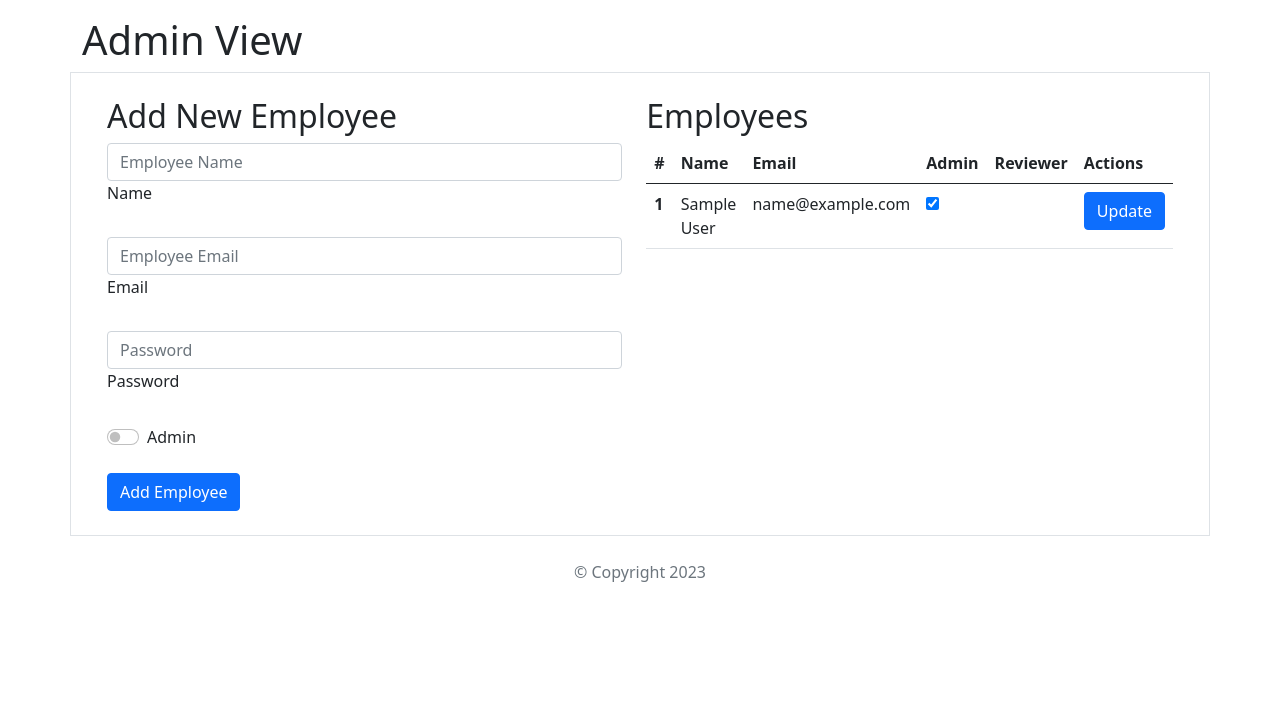
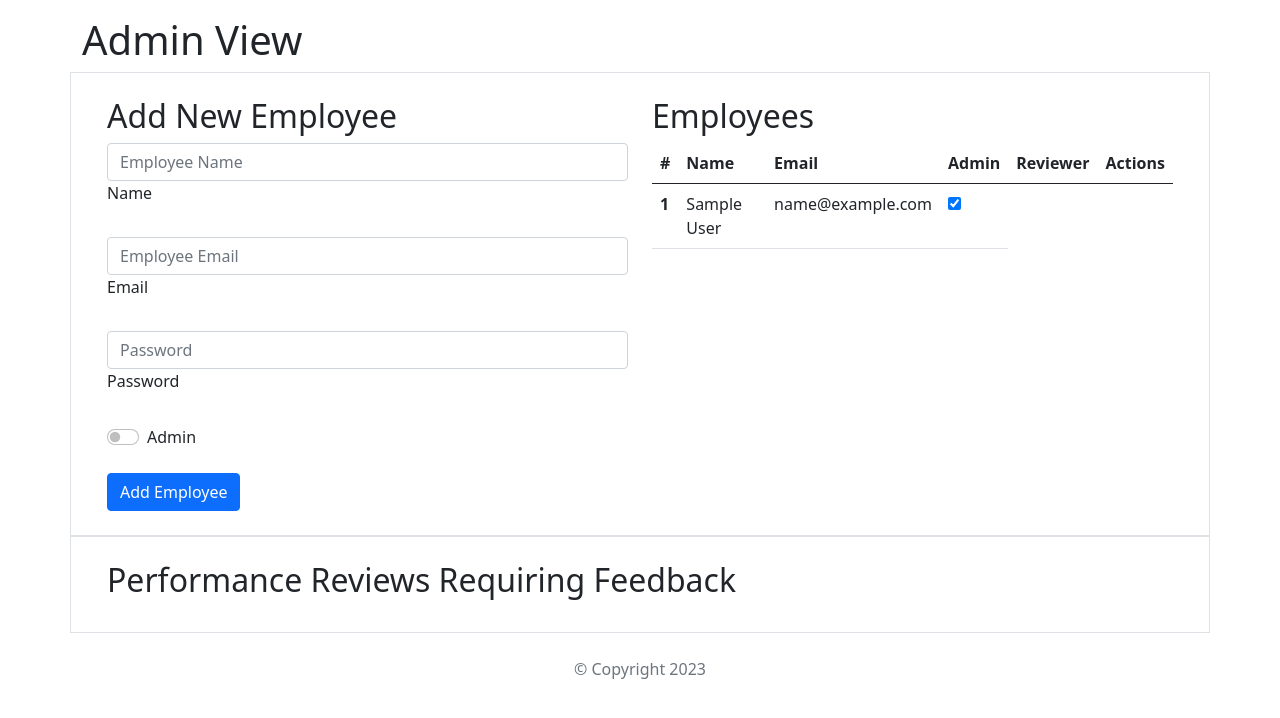
Before and after one commit to ShubhamChauhan9/employee-review-system, a Node server app: page /profile in a window 1280 px wide. Shown: the part 56-774 px from the top of the page. Run offline with Node 20, Linux system fonts and the light colour scheme; the visitor is signed in with stand-in values (Sample User, id 1); data that the repository does not hold is empty; some libraries are stand-ins or nearby versions.

Commit message:
admin feedback form handled

```diff
--- a/views/admin.ejs
+++ b/views/admin.ejs
@@ -75,8 +75,8 @@
                                         <input class="isAdminCheck" data="<%=employee._id %>" class="form-check-input" type="checkbox" role="switch" <% if (employee.isAdmin) { %> checked
                                         <% } %> />
                                     </td>
-                                    <td>
-                                        <% if (!employee.isAdmin) { %>
+                                    <% if (!employee.isAdmin) { %>
+                                        <td>
                                             <select name="reviewers" class="form-select" aria-label="Select reviewer" aria-placeholder="select reviewer" multiple>
                                             <option selected disabled>Select a Revi ewer</option>
 
@@ -89,11 +89,11 @@
                                                 <% }) %>
 
                                             </select>
-                                            <% } %>
-                                    </td>
-                                    <td>
-                                        <button type="submit" class="btn btn-primary">Update</button>
-                                    </td>
+                                        </td>
+                                        <td>
+                                            <button type="submit" class="btn btn-primary">Update</button>
+                                        </td>
+                                        <% } %>
                                 </form>
 
                             </tr>
@@ -132,6 +132,27 @@
 
                         <% }) %>
         </div>
+
+        <div class="row gx-4 border p-4">
+            <div class="col">
+                <h2>Performance Reviews Requiring Feedback</h2>
+                <!-- Add form for submitting feedback -->
+                <% reviews.forEach(function(review) { %>
+                    <div class="border p-4 mb-2">
+                        <h5> Submit Feedback for
+                            <%= review.employeeId.name %>
+                        </h5>
+                        <form action="/employee/performance-reviews/<%= review._id %>/<%=user._id %>" method="post">
+                            <div class="form-outline mb-4">
+                                <input class="form-control" value="<%= review.reviewers.find(rev => rev.reviewer.equals(user._id))?.feedback %>" id="feedback" type="text" name="feedback" placeholder="Feedback" required>
+                                <label class="form-label" for="feedback">Feedback</label>
+                            </div>
+                            <button class="btn btn-primary" type="submit">Submit Feedback</button>
+                        </form>
+                    </div>
+                    <% }) %>
+            </div>
+        </div>
     </main>
     <footer>
         <%- include('./partials/footer'); %>
```
